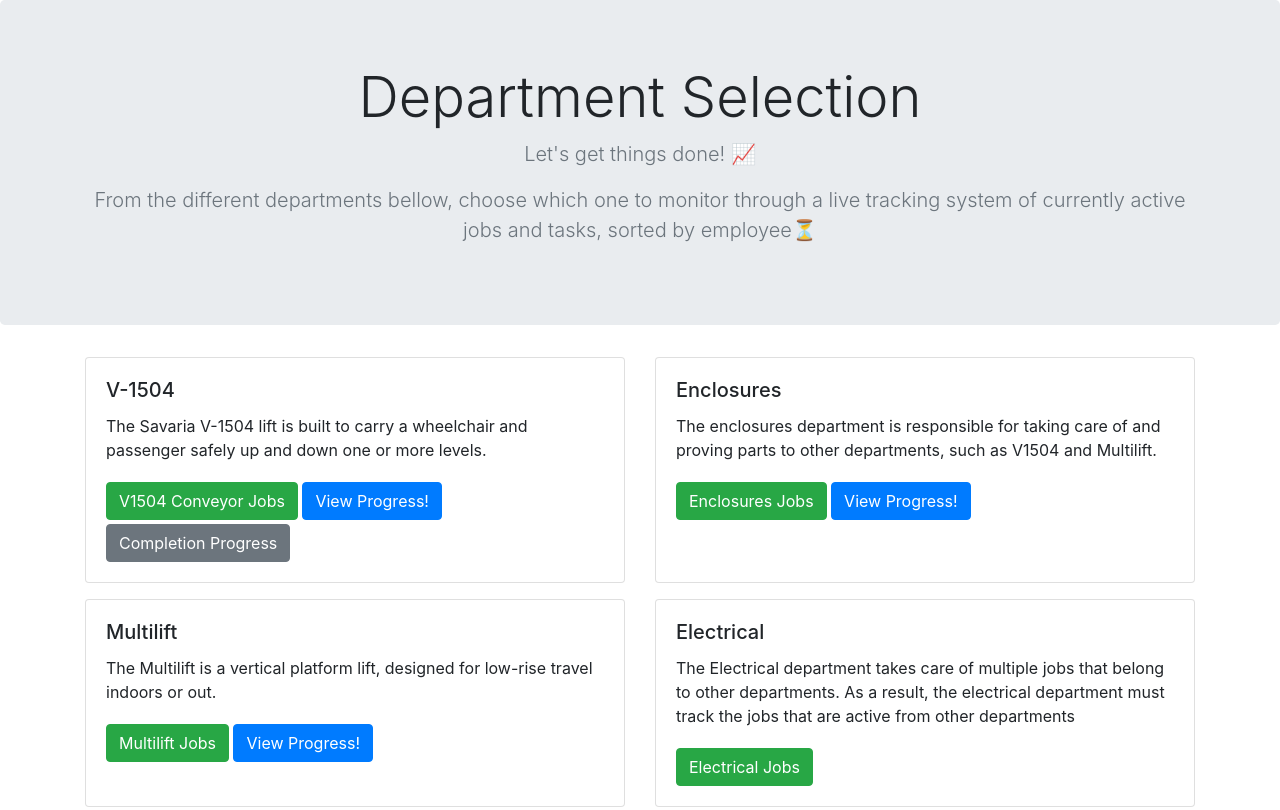
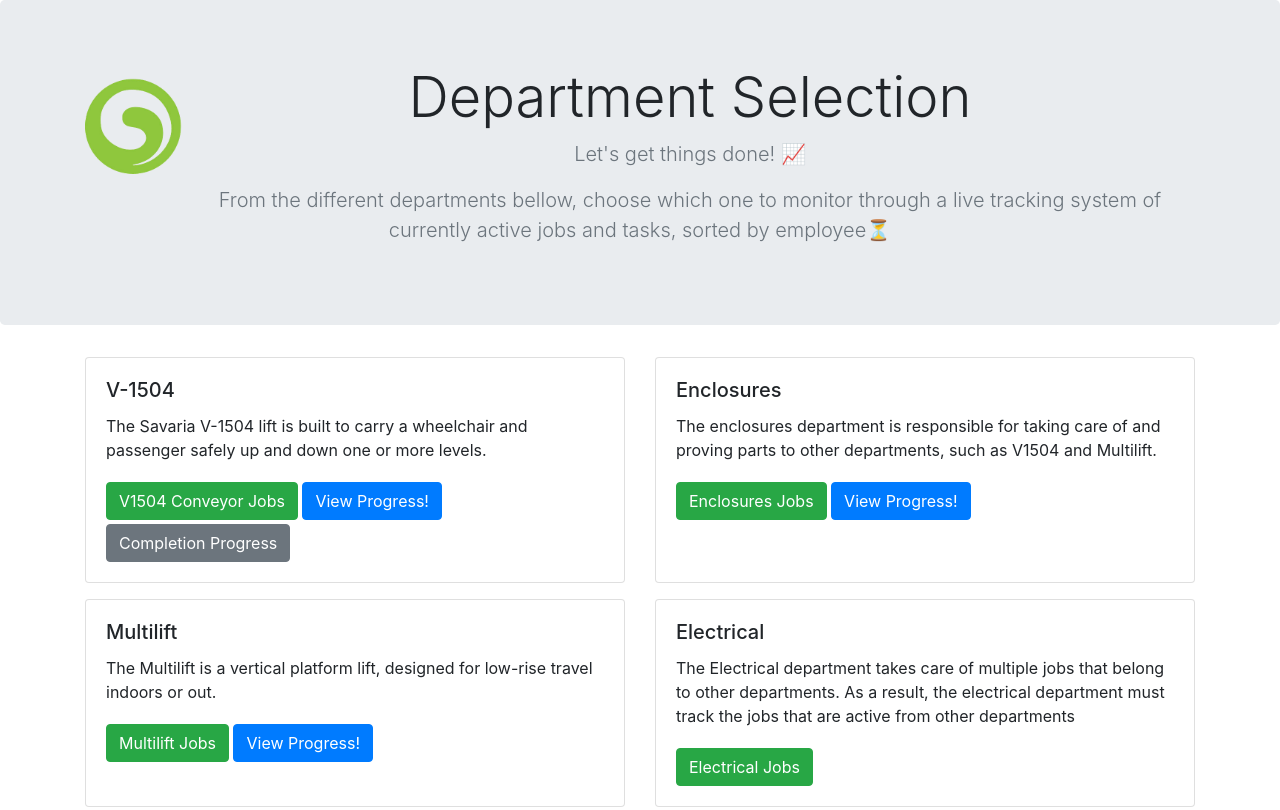
Before and after one commit to SavariaTrack/SavariaTrack.github.io, a plain HTML site: page Choose-View/chooseView.html in a window 1280 px wide. Shown: the top 810 px of the page. Drawn offline with nearby package versions, Linux system fonts and the light colour scheme.

Commit message:
logo added

```diff
--- a/Choose-View/chooseView.html
+++ b/Choose-View/chooseView.html
@@ -9,6 +9,7 @@
 
     <section class = "jumbotron text-center">
       <div class="container">
+        <img src="../assets/login.png" style="width:100px;height:110px;float:left;margin-bottom:20px;">
         <h1 class="display-4">Department Selection</h1>
         <p class="lead text-muted">Let's get things done! <span>&#128200;</span></p>
         <p class="lead text-muted">From the different departments bellow, choose which one to monitor through a live tracking system of currently active jobs and tasks, sorted by employee<span>&#9203;</span></p>
```
